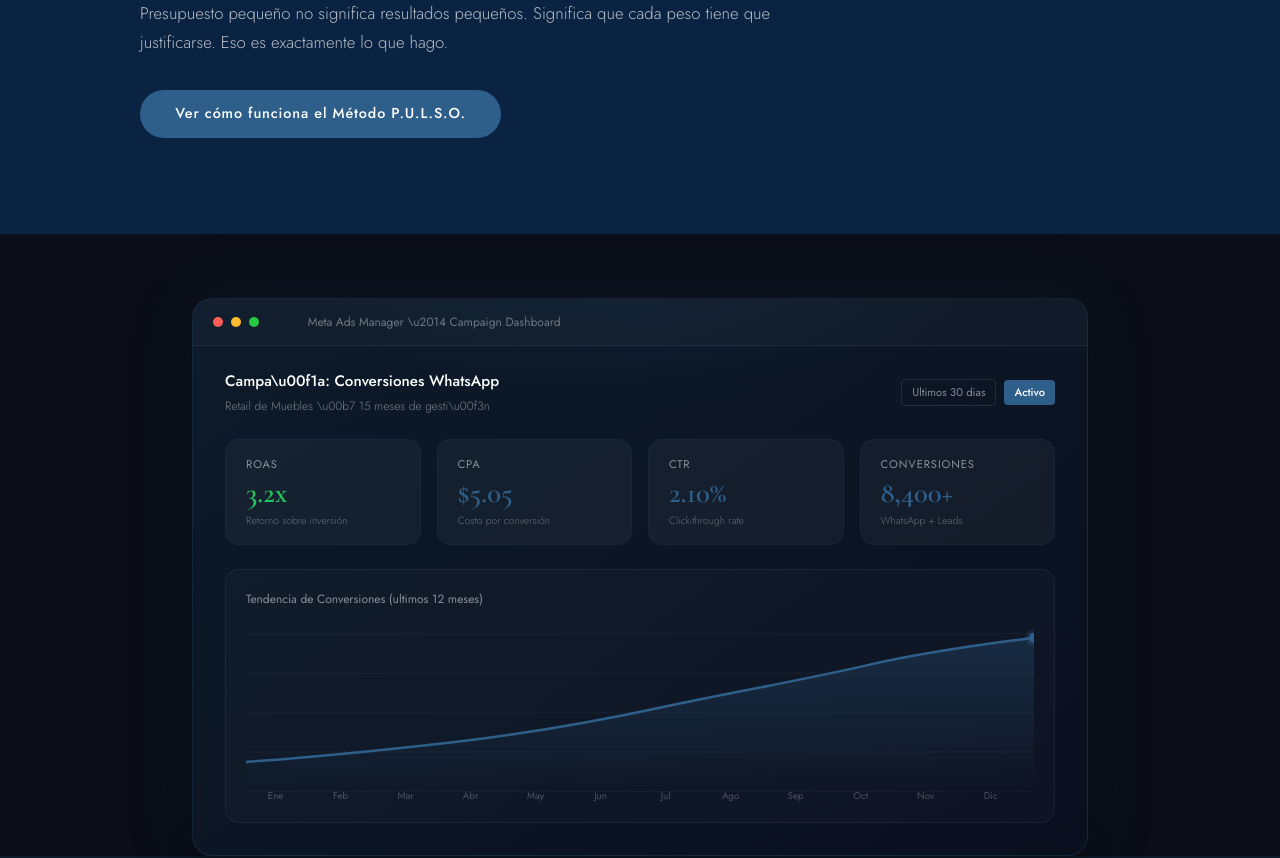
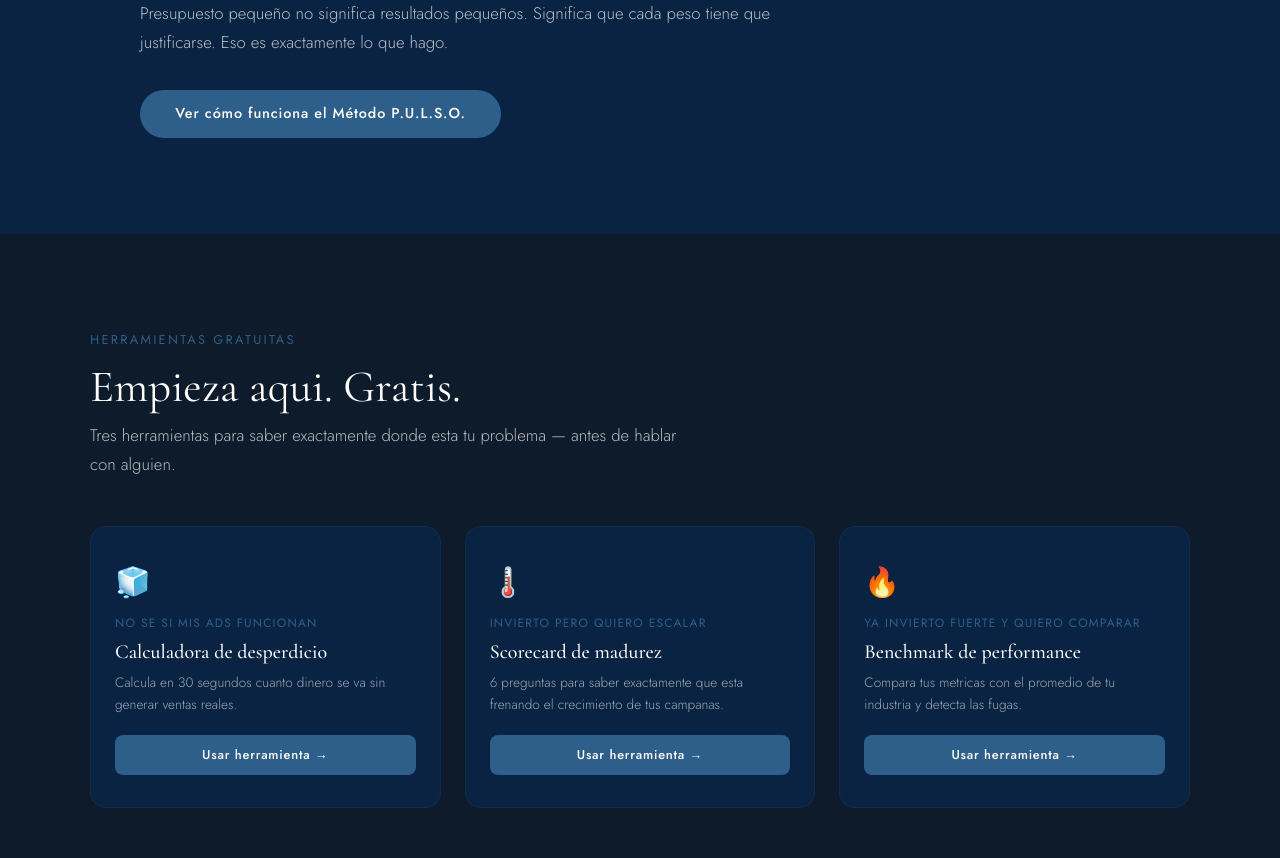
Before and after one commit to Coraline-Coder/carolina-landing, a Next.js app: page / in a window 1280 px wide. Shown: the part 2239-3097 px from the top of the page. Built offline with nearby package versions, Linux system fonts and the light colour scheme.

Commit message:
remove: fake dashboard preview section

```diff
--- /dev/null
+++ b/fix-dashboard.js
@@ -0,0 +1,18 @@
+const fs = require("fs");
+let c = fs.readFileSync("src/app/page.tsx", "utf8");
+
+// 1. Remove the entire DashboardPreview function (from /* --- DASHBOARD to the closing })
+c = c.replace(/\/\* --- DASHBOARD PREVIEW[\s\S]*?^}\n/m, "");
+
+// 2. Remove the <DashboardPreview /> usage
+c = c.replace(/\s*<DashboardPreview\s*\/>/g, "");
+
+fs.writeFileSync("src/app/page.tsx", c, "utf8");
+
+// Verify
+let v = fs.readFileSync("src/app/page.tsx", "utf8");
+if (v.includes("DashboardPreview")) {
+  console.log("WARNING: DashboardPreview still found!");
+} else {
+  console.log("SUCCESS! Dashboard falso eliminado completamente.");
+}
--- a/src/app/page.tsx
+++ b/src/app/page.tsx
@@ -134,85 +134,6 @@ function WhatsAppFAB() {
 }
 
 
-/* --- DASHBOARD PREVIEW (Meta Ads mockup) --- */
-function DashboardPreview() {
-  const ref = useRef<HTMLDivElement>(null);
-  const [vis, setVis] = useState(false);
-  useEffect(() => {
-    const el = ref.current;
-    if (!el) return;
-    const obs = new IntersectionObserver(
-      ([e]) => { if (e.isIntersecting) { setVis(true); obs.unobserve(el); } },
-      { threshold: 0.2 }
-    );
-    obs.observe(el);
-    return () => obs.disconnect();
-  }, []);
-  const metrics = [
-    { label: "ROAS", value: "3.2x", color: "#22C55E", sub: "Retorno sobre inversi\u00f3n" },
-    { label: "CPA", value: "$5.05", color: BLUE, sub: "Costo por conversi\u00f3n" },
-    { label: "CTR", value: "2.10%", color: BLUE, sub: "Click-through rate" },
-    { label: "Conversiones", value: "8,400+", color: BLUE, sub: "WhatsApp + Leads" },
-  ];
-  return (
-    <div ref={ref} style={{ maxWidth: 960, margin: "4rem auto 0", padding: "0 2rem" }}>
-      <motion.div
-        initial={{ opacity: 0, y: 30, scale: 0.97 }}
-        animate={vis ? { opacity: 1, y: 0, scale: 1 } : {}}
-        transition={{ duration: 0.7, ease: "easeOut" }}
-        style={{
-          position: "relative",
-          borderRadius: 20,
-          overflow: "hidden",
-          border: "1px solid rgba(46,95,138,0.25)",
-          background: "linear-gradient(145deg, #0D1B2A 0%, #0a0f1e 100%)",
-          boxShadow: "0 0 80px rgba(46,95,138,0.1), 0 25px 50px rgba(0,0,0,0.5)",
-        }}
-      >
-        <div style={{ position: "absolute", top: "-40%", left: "50%", transform: "translateX(-50%)", width: "80%", height: "60%", background: "radial-gradient(ellipse at center, rgba(46,95,138,0.12) 0%, transparent 70%)", pointerEvents: "none" }} />
-        <div style={{ display: "flex", alignItems: "center", gap: 8, padding: "14px 20px", borderBottom: "1px solid rgba(255,255,255,0.06)", background: "rgba(255,255,255,0.02)" }}>
-          <div style={{ width: 10, height: 10, borderRadius: "50%", background: "#FF5F57" }} />
-          <div style={{ width: 10, height: 10, borderRadius: "50%", background: "#FEBC2E" }} />
-          <div style={{ width: 10, height: 10, borderRadius: "50%", background: "#28C840" }} />
-          <span style={{ fontFamily: "var(--font-jost)", fontWeight: 400, fontSize: "0.75rem", color: "rgba(255,255,255,0.4)", marginLeft: 12 }}><img src="/logo-cb.png" alt="" style={{ height: 14, width: "auto", opacity: 0.5, display: "inline", verticalAlign: "middle", marginRight: 4 }} />Meta Ads Manager \u2014 Campaign Dashboard</span>
-        </div>
-        <div style={{ padding: "1.5rem 2rem 2rem" }}>
-          <div style={{ display: "flex", justifyContent: "space-between", alignItems: "center", marginBottom: "1.5rem", flexWrap: "wrap", gap: "1rem" }}>
-            <div>
-              <p style={{ fontFamily: "var(--font-jost)", fontWeight: 500, fontSize: "0.95rem", color: WHITE, margin: 0 }}>Campa\u00f1a: Conversiones WhatsApp</p>
-              <p style={{ fontFamily: "var(--font-jost)", fontWeight: 300, fontSize: "0.75rem", color: "rgba(255,255,255,0.45)", margin: "4px 0 0" }}>Retail de Muebles \u00b7 15 meses de gesti\u00f3n</p>
-            </div>
-            <div style={{ display: "flex", gap: "0.5rem", alignItems: "center" }}>
-              <span style={{ fontFamily: "var(--font-jost)", fontWeight: 400, fontSize: "0.7rem", color: "rgba(255,255,255,0.5)", padding: "4px 10px", border: "1px solid rgba(255,255,255,0.1)", borderRadius: 4 }}>Ultimos 30 dias</span>
-              <span style={{ fontFamily: "var(--font-jost)", fontWeight: 500, fontSize: "0.7rem", color: WHITE, padding: "4px 10px", background: BLUE, borderRadius: 4 }}>Activo</span>
-            </div>
-          </div>
-          <div style={{ display: "grid", gridTemplateColumns: "repeat(auto-fit, minmax(180px, 1fr))", gap: "1rem", marginBottom: "1.5rem" }}>
-            {metrics.map((m, i) => (
-              <motion.div key={m.label} initial={{ opacity: 0, y: 16 }} animate={vis ? { opacity: 1, y: 0 } : {}} transition={{ duration: 0.5, delay: 0.3 + i * 0.1 }} style={{ background: "rgba(255,255,255,0.04)", border: "1px solid rgba(46,95,138,0.12)", borderRadius: 14, padding: "1rem 1.25rem" }}>
-                <p style={{ fontFamily: "var(--font-jost)", fontWeight: 400, fontSize: "0.7rem", color: "rgba(255,255,255,0.5)", letterSpacing: "0.08em", textTransform: "uppercase" as const, margin: 0 }}>{m.label}</p>
-                <p style={{ fontFamily: "var(--font-cormorant)", fontWeight: 600, fontSize: "1.8rem", color: m.color, margin: "4px 0", lineHeight: 1.1 }}>{m.value}</p>
-                <p style={{ fontFamily: "var(--font-jost)", fontWeight: 300, fontSize: "0.65rem", color: "rgba(255,255,255,0.35)", margin: 0 }}>{m.sub}</p>
-              </motion.div>
-            ))}
-          </div>
-          <div style={{ background: "rgba(255,255,255,0.02)", border: "1px solid rgba(255,255,255,0.06)", borderRadius: 14, padding: "1.25rem" }}>
-            <p style={{ fontFamily: "var(--font-jost)", fontWeight: 400, fontSize: "0.75rem", color: "rgba(255,255,255,0.5)", margin: "0 0 1rem" }}>Tendencia de Conversiones (ultimos 12 meses)</p>
-            <svg viewBox="0 0 800 180" style={{ width: "100%", height: "auto" }}>
-              <defs><linearGradient id="chartGrad" x1="0" y1="0" x2="0" y2="1"><stop offset="0%" stopColor="#2E5F8A" stopOpacity="0.3" /><stop offset="100%" stopColor="#2E5F8A" stopOpacity="0" /></linearGradient></defs>
-              {[0,1,2,3,4].map(i => (<line key={i} x1="0" y1={i*40+10} x2="800" y2={i*40+10} stroke="rgba(255,255,255,0.04)" strokeWidth="1" />))}
-              <path d="M0,170 L0,140 C70,135 140,128 210,120 C280,112 350,100 420,85 C490,70 560,58 630,42 C700,26 770,18 800,14 L800,170 Z" fill="url(#chartGrad)" />
-              <path d="M0,140 C70,135 140,128 210,120 C280,112 350,100 420,85 C490,70 560,58 630,42 C700,26 770,18 800,14" fill="none" stroke="#2E5F8A" strokeWidth="2.5" strokeLinecap="round" />
-              <circle cx="800" cy="14" r="5" fill="#2E5F8A" />
-              <circle cx="800" cy="14" r="9" fill="#2E5F8A" opacity="0.25"><animate attributeName="r" values="9;14;9" dur="2s" repeatCount="indefinite" /><animate attributeName="opacity" values="0.25;0;0.25" dur="2s" repeatCount="indefinite" /></circle>
-              {["Ene","Feb","Mar","Abr","May","Jun","Jul","Ago","Sep","Oct","Nov","Dic"].map((m,i) => (<text key={i} x={i*66+30} y="178" fill="rgba(255,255,255,0.25)" fontFamily="var(--font-jost)" fontSize="10" textAnchor="middle">{m}</text>))}
-            </svg>
-          </div>
-        </div>
-      </motion.div>
-    </div>
-  );
-}
 
 /* ─── MARQUEE ─── */
 function Marquee() {
@@ -1267,7 +1188,6 @@ export default function Page() {
       <Marquee />
       <ProblemaSection />
       <CasoDeExitoSection />
-      <DashboardPreview />
       <HerramientasGratisSection />
       <SistemaFiltroSection />
       <CapacidadesSection />
```
